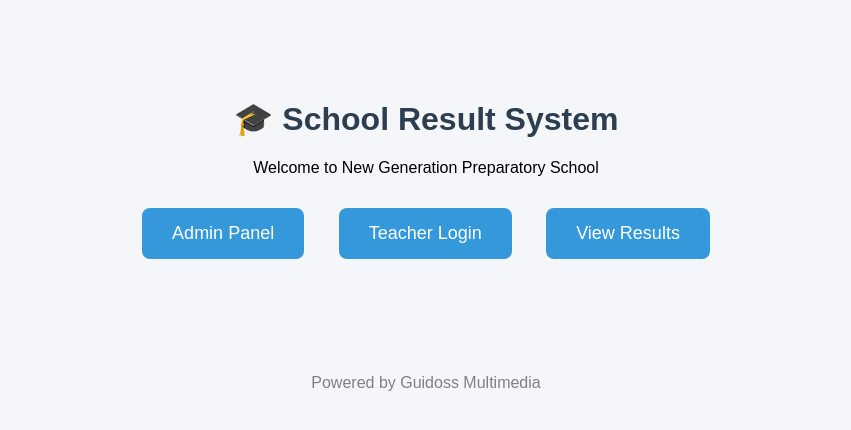
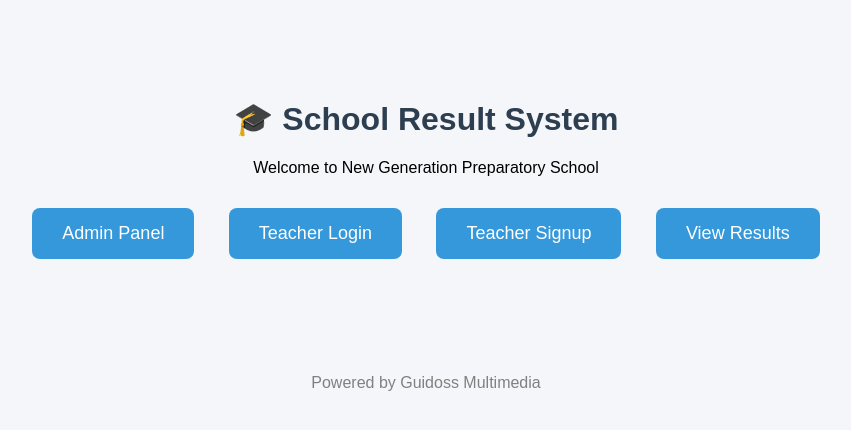
Before and after one commit to guidoss100/school-result-system, a Django app: page / in a window 1280 px wide. Shown: the top 430 px of the page, without its empty margins (214-1065 px from the left). Run offline with Django 5.2, Linux system fonts and the light colour scheme.

Commit message:
added signup

```diff
--- a/result_system/core/templates/core/home.html
+++ b/result_system/core/templates/core/home.html
@@ -49,6 +49,7 @@
 
 <a href="/admin/" class="btn">Admin Panel</a>
 <a href="/login/" class="btn">Teacher Login</a>
+<a href="/signup/" class="btn">Teacher Signup</a>
 <a href="/approved-results/" class="btn">View Results</a>
 
 </div>
```
